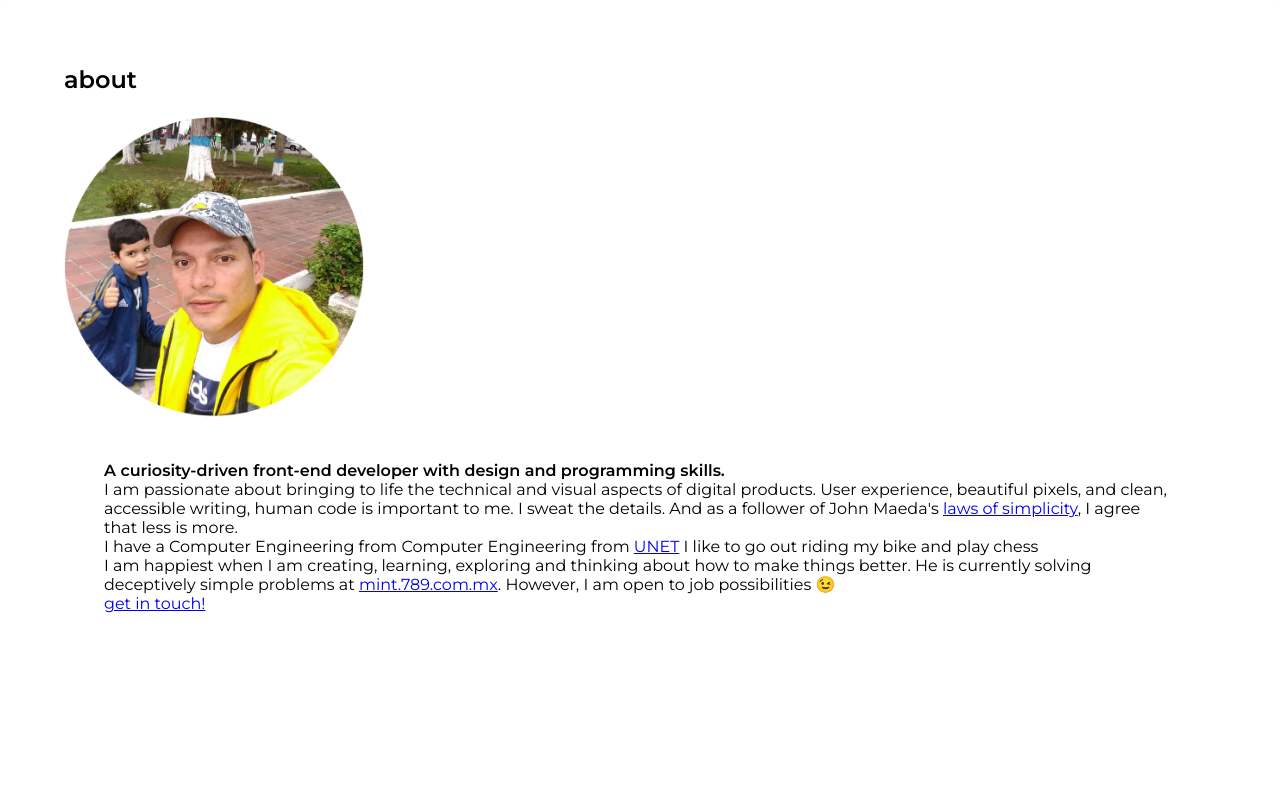
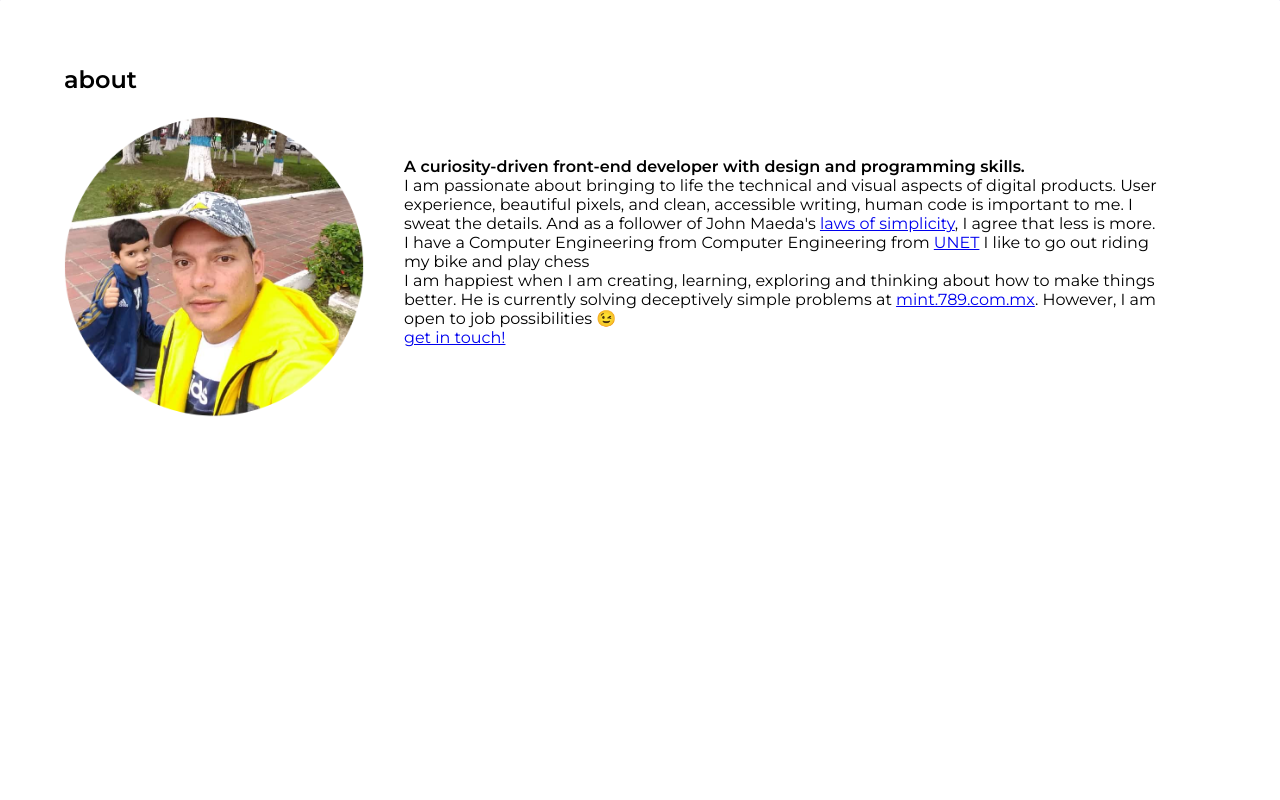
Before and after one commit to majoco/majoco.github.io, a PHP site: page / in a window 1280 px wide. Shown: the part 799-1599 px from the top of the page. Run offline with PHP 8.4, Linux system fonts and the light colour scheme; some libraries are stand-ins or nearby versions; some web fonts are replaced.

Commit message:
version 78

```diff
--- a/portfolio/index.html
+++ b/portfolio/index.html
@@ -428,7 +428,7 @@
           <div class="wrapper">
             <h2>about</h2>
             <h3>who is Francisco?</h3>
-            <div class="container-content">
+            <div class="container-content flex">
               <div class="container-img-profile">
                 <img
                   src="images/yo.png"
--- a/portfolio/style.css
+++ b/portfolio/style.css
@@ -486,7 +486,7 @@ div {
   color: black;
   z-index: 9;
 }
-.about .container {
+.flex {
   display: flex;
 }
 .container-img-profile img {
```
